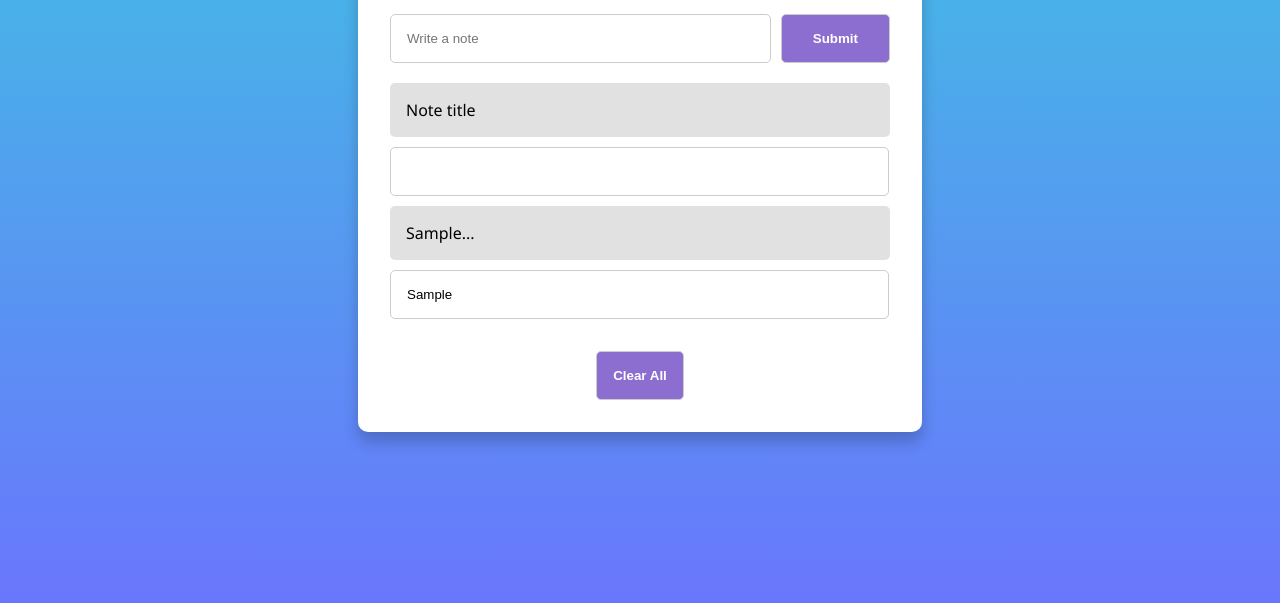
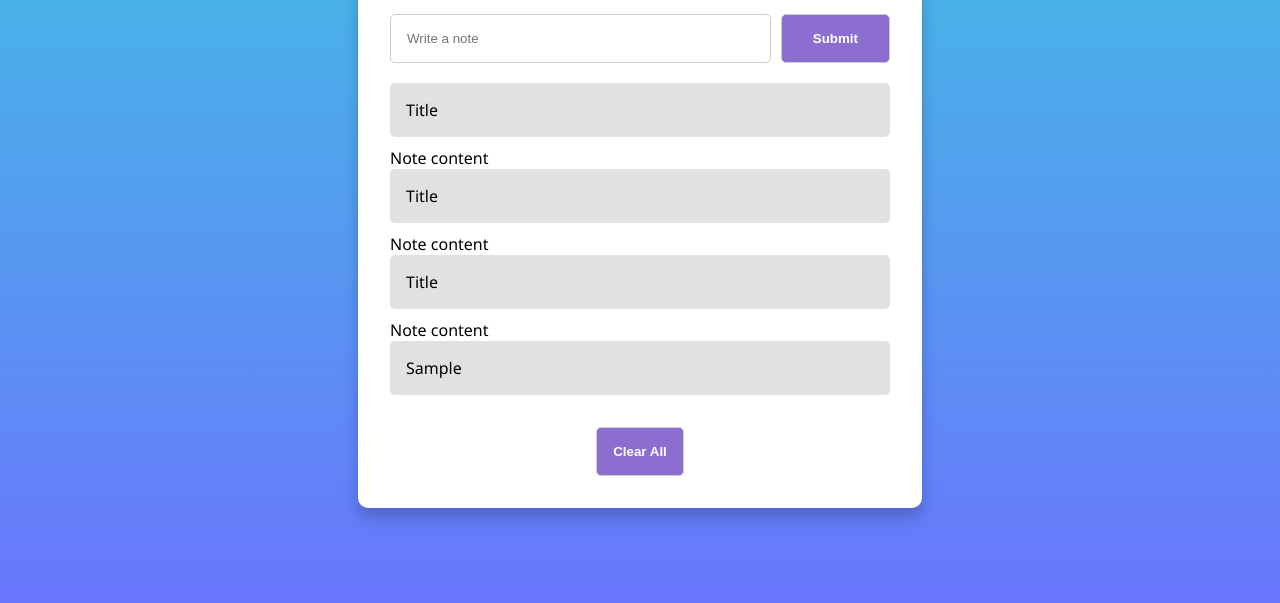
Before and after one commit to frodri13/note-app, a plain HTML site: page index.html in a window 1280 px wide. Both pictures are taken after typing "Sample" into the empty fields and a click on the button "Submit". Shown: the part 233-836 px from the top of the page. Drawn offline with Linux system fonts and the light colour scheme.

Commit message:
event listener for each title

```diff
--- a/css/style.css
+++ b/css/style.css
@@ -53,9 +53,9 @@ body {
   margin-bottom: 10px;
 }
 
- /* .note-content, #submit {
+ .note-content {
   display: none;
-} */
+}
 
 .notes-list {
   width: 100%;
--- a/index.html
+++ b/index.html
@@ -20,15 +20,12 @@
         </div>
 
         <div class="notes-list">
-          <h4 id="note-title" class="note-title">Note title</h4>
-          <input id="note-content" class="note-content"></input>
-          <!-- <button id="submit" class="clear-all button">Clear</button> -->
-          <!-- <h4 id="note-title" class="note-title">This only contains t...</h4> -->
-          <!-- <button id="submit" class="clear button">Clear</button> -->
-          <!-- <h4 id="note-title" class="note-title">This only contains t...</h4> -->
-          <!-- <button id="submit" class="clear button">Clear</button> -->
-          <!-- <h4 id="note-title" class="note-title">This only contains t...</h4> -->
-          <!-- <button id="submit" class="clear button">Clear</button> -->
+          <h4 class="note-title">Title</h4>
+          <input class="note-content">Note content</input>
+          <h4 class="note-title">Title</h4>
+          <input class="note-content">Note content</input>
+          <h4 class="note-title">Title</h4>
+          <input class="note-content">Note content</input>
         </div>
 
         <br>
--- a/src/interface.js
+++ b/src/interface.js
@@ -1,15 +1,27 @@
-const input = document.querySelector("#note-input");
-const submitButton = document.querySelector("#submit");
-const title = document.querySelectorAll(".note-title");
-const noteContent = document.querySelectorAll(".note-content");
-// const notes;
 document.addEventListener("DOMContentLoaded", () => {
+  const input = document.querySelector("#note-input");
+  const submitButton = document.querySelector("#submit");
+  const titles = document.querySelectorAll(".note-title");
+  const noteContent = document.querySelectorAll(".note-content");
   const notes = new Notes();
 
-  // title.addEventListener("click", () => {
-  //   // logic for when content is visible and logic for when it's hidden needed
-  //   noteContent.style = "display: inline-block;";
-  // });
+  console.log(titles);
+  console.log(noteContent);
+
+  titles.forEach(function(title) {
+    console.log(title);
+    // console.log(titles.indexOf(title));
+    // trying to hide the input when clicking the title
+    let i = 0;
+    title.addEventListener("click", () => {
+      console.log(title);
+      // logic for when content is visible and logic for when it's hidden needed
+      title.style = "background: red;";
+      // noteContent.style = "background: red;";
+      noteContent[i].style.display = "inline-block";
+    });
+    i++;
+  });
 
   // After clicking newNote a new div element will be added to the DOM
   // It will have a title, textarea and submit button
@@ -23,7 +35,11 @@ document.addEventListener("DOMContentLoaded", () => {
 
     let newTitle = document.createElement("h4");
     newTitle.classList.add("note-title");
-    newTitle.innerText = `${notes.title(input.value)}...`;
+    if (notes.title(input.value).length >= 20) {
+      newTitle.innerText = `${notes.title(input.value)}...`;
+    } else {
+      newTitle.innerText = `${notes.title(input.value)}`;
+    }
     notesList.appendChild(newTitle);
 
     let noteBody = document.createElement("input");
```
